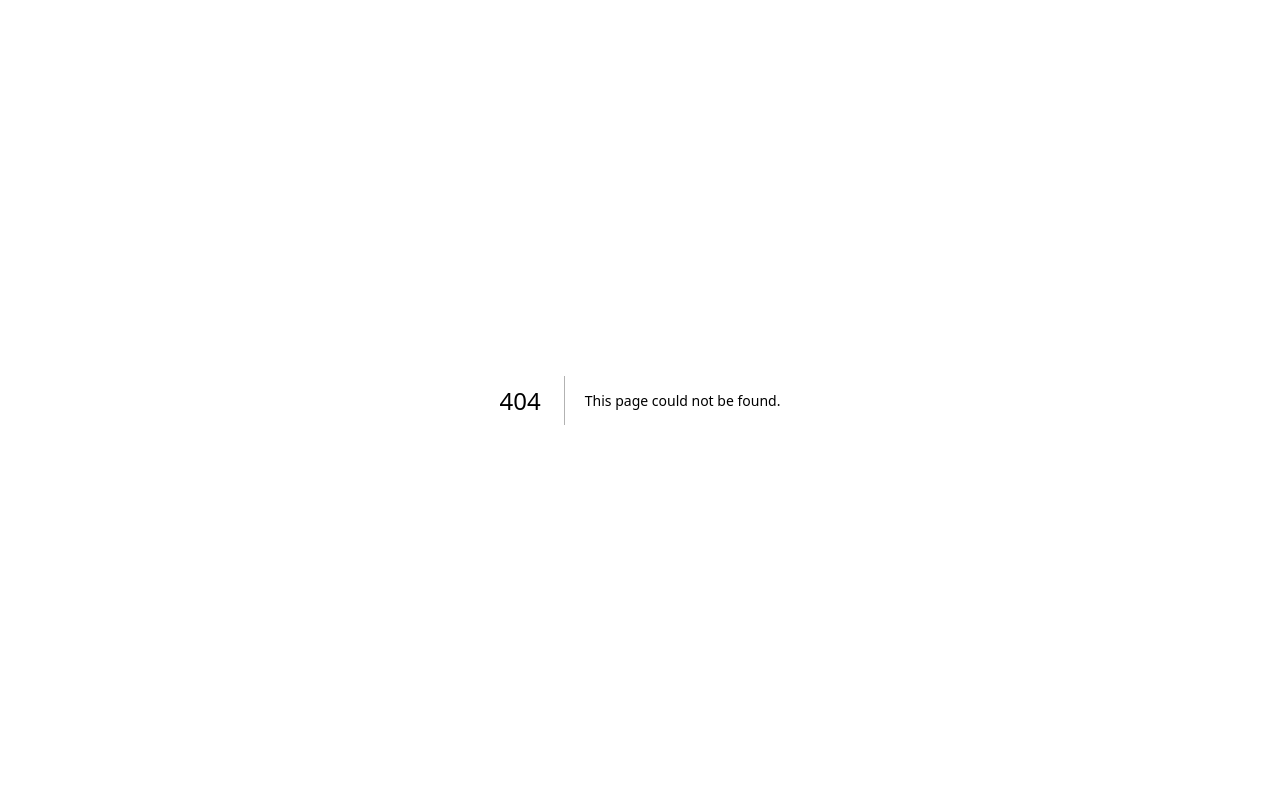
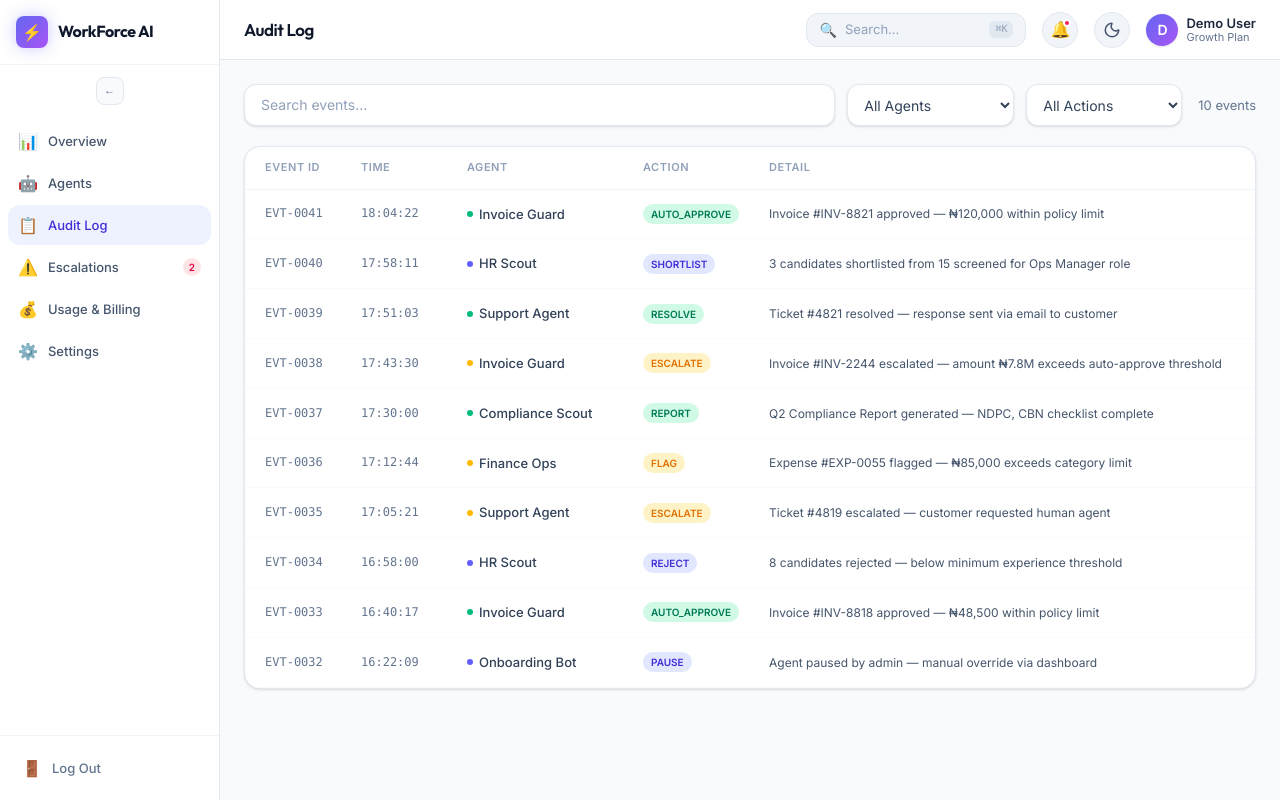
Before and after one commit to Pipe7-sudo/Agentic, a Next.js app in the folder frontend/: page /audit-log in a window 1280 px wide. Before the commit this address had no page. Built offline with nearby package versions, Linux system fonts and the light colour scheme.

Commit message:
feat(dashboard): add Audit Log with search, filters, and expandable rows

```diff
--- /dev/null
+++ b/frontend/src/app/(dashboard)/audit-log/page.tsx
@@ -0,0 +1,100 @@
+'use client';
+import { useState } from 'react';
+
+const LOGS = [
+  { id: 'EVT-0041', time: '18:04:22', agent: 'Invoice Guard',    action: 'AUTO_APPROVE',  detail: 'Invoice #INV-8821 approved — ₦120,000 within policy limit', type: 'success' },
+  { id: 'EVT-0040', time: '17:58:11', agent: 'HR Scout',         action: 'SHORTLIST',     detail: '3 candidates shortlisted from 15 screened for Ops Manager role', type: 'info' },
+  { id: 'EVT-0039', time: '17:51:03', agent: 'Support Agent',    action: 'RESOLVE',       detail: 'Ticket #4821 resolved — response sent via email to customer', type: 'success' },
+  { id: 'EVT-0038', time: '17:43:30', agent: 'Invoice Guard',    action: 'ESCALATE',      detail: 'Invoice #INV-2244 escalated — amount ₦7.8M exceeds auto-approve threshold', type: 'warning' },
+  { id: 'EVT-0037', time: '17:30:00', agent: 'Compliance Scout', action: 'REPORT',        detail: 'Q2 Compliance Report generated — NDPC, CBN checklist complete', type: 'success' },
+  { id: 'EVT-0036', time: '17:12:44', agent: 'Finance Ops',      action: 'FLAG',          detail: 'Expense #EXP-0055 flagged — ₦85,000 exceeds category limit', type: 'warning' },
+  { id: 'EVT-0035', time: '17:05:21', agent: 'Support Agent',    action: 'ESCALATE',      detail: 'Ticket #4819 escalated — customer requested human agent', type: 'warning' },
+  { id: 'EVT-0034', time: '16:58:00', agent: 'HR Scout',         action: 'REJECT',        detail: '8 candidates rejected — below minimum experience threshold', type: 'info' },
+  { id: 'EVT-0033', time: '16:40:17', agent: 'Invoice Guard',    action: 'AUTO_APPROVE',  detail: 'Invoice #INV-8818 approved — ₦48,500 within policy limit', type: 'success' },
+  { id: 'EVT-0032', time: '16:22:09', agent: 'Onboarding Bot',   action: 'PAUSE',         detail: 'Agent paused by admin — manual override via dashboard', type: 'info' },
+];
+
+const TYPE_STYLES: Record<string, string> = {
+  success: 'bg-emerald-100 dark:bg-emerald-500/15 text-emerald-700 dark:text-emerald-400',
+  warning: 'bg-amber-100 dark:bg-amber-500/15 text-amber-600 dark:text-amber-400',
+  info:    'bg-indigo-100 dark:bg-indigo-500/15 text-indigo-700 dark:text-indigo-400',
+};
+const DOT: Record<string, string> = {
+  success: 'bg-emerald-500', warning: 'bg-amber-400', info: 'bg-indigo-500',
+};
+
+const AGENTS = ['All Agents', 'Invoice Guard', 'HR Scout', 'Support Agent', 'Compliance Scout', 'Finance Ops', 'Onboarding Bot'];
+const ACTIONS = ['All Actions', 'AUTO_APPROVE', 'SHORTLIST', 'RESOLVE', 'ESCALATE', 'REPORT', 'FLAG', 'REJECT', 'PAUSE'];
+
+export default function AuditLogPage() {
+  const [agent, setAgent] = useState('All Agents');
+  const [action, setAction] = useState('All Actions');
+  const [search, setSearch] = useState('');
+  const [expanded, setExpanded] = useState<string | null>(null);
+
+  const filtered = LOGS.filter(l =>
+    (agent === 'All Agents' || l.agent === agent) &&
+    (action === 'All Actions' || l.action === action) &&
+    (search === '' || l.detail.toLowerCase().includes(search.toLowerCase()) || l.agent.toLowerCase().includes(search.toLowerCase()))
+  );
+
+  return (
+    <div className="max-w-[1100px] mx-auto flex flex-col gap-5">
+      {/* Filters */}
+      <div className="flex flex-wrap gap-3">
+        <input
+          value={search}
+          onChange={e => setSearch(e.target.value)}
+          placeholder="Search events…"
+          className="flex-1 min-w-[200px] px-4 py-2.5 rounded-xl border border-slate-200 dark:border-white/[0.07] bg-white dark:bg-[#080812] text-sm text-slate-800 dark:text-slate-200 placeholder:text-slate-400 dark:placeholder:text-slate-600 focus:outline-none focus:ring-2 focus:ring-indigo-500/50 shadow-sm dark:shadow-none"
+        />
+        <select value={agent} onChange={e => setAgent(e.target.value)}
+          className="px-3 py-2.5 rounded-xl border border-slate-200 dark:border-white/[0.07] bg-white dark:bg-[#080812] text-sm text-slate-700 dark:text-slate-300 focus:outline-none focus:ring-2 focus:ring-indigo-500/50 shadow-sm dark:shadow-none">
+          {AGENTS.map(a => <option key={a}>{a}</option>)}
+        </select>
+        <select value={action} onChange={e => setAction(e.target.value)}
+          className="px-3 py-2.5 rounded-xl border border-slate-200 dark:border-white/[0.07] bg-white dark:bg-[#080812] text-sm text-slate-700 dark:text-slate-300 focus:outline-none focus:ring-2 focus:ring-indigo-500/50 shadow-sm dark:shadow-none">
+          {ACTIONS.map(a => <option key={a}>{a}</option>)}
+        </select>
+        <span className="text-[13px] text-slate-500 dark:text-slate-500 self-center ml-1">{filtered.length} events</span>
+      </div>
+
+      {/* Table */}
+      <div className="bg-white dark:bg-[#080812] border border-slate-200 dark:border-white/[0.07] rounded-2xl shadow-sm dark:shadow-none overflow-hidden">
+        <div className="grid grid-cols-[80px_90px_160px_110px_1fr] gap-4 px-5 py-3 border-b border-slate-100 dark:border-white/[0.05] text-[11px] font-semibold uppercase tracking-wider text-slate-400 dark:text-slate-600">
+          <span>Event ID</span><span>Time</span><span>Agent</span><span>Action</span><span>Detail</span>
+        </div>
+        {filtered.length === 0 && (
+          <div className="py-16 text-center text-sm text-slate-400 dark:text-slate-600">No events match your filters.</div>
+        )}
+        {filtered.map(l => (
+          <div key={l.id}>
+            <div
+              onClick={() => setExpanded(expanded === l.id ? null : l.id)}
+              className="grid grid-cols-[80px_90px_160px_110px_1fr] gap-4 px-5 py-3.5 border-b border-slate-50 dark:border-white/[0.03] hover:bg-slate-50 dark:hover:bg-white/[0.02] cursor-pointer items-center"
+            >
+              <span className="text-[12px] font-mono text-slate-500 dark:text-slate-500">{l.id}</span>
+              <span className="text-[12px] text-slate-500 dark:text-slate-500 font-mono">{l.time}</span>
+              <div className="flex items-center gap-1.5">
+                <span className={`w-1.5 h-1.5 rounded-full shrink-0 ${DOT[l.type]}`} />
+                <span className="text-[13px] text-slate-700 dark:text-slate-300 font-medium truncate">{l.agent}</span>
+              </div>
+              <span className={`text-[10px] font-bold px-2 py-0.5 rounded-full w-fit ${TYPE_STYLES[l.type]}`}>{l.action}</span>
+              <span className="text-[12px] text-slate-600 dark:text-slate-400 truncate">{l.detail}</span>
+            </div>
+            {expanded === l.id && (
+              <div className="px-5 py-4 bg-slate-50 dark:bg-white/[0.02] border-b border-slate-100 dark:border-white/[0.05]">
+                <p className="text-[13px] text-slate-700 dark:text-slate-300 leading-[1.6] mb-2">{l.detail}</p>
+                <div className="flex gap-4 text-[11px] text-slate-500 dark:text-slate-500">
+                  <span>Agent: <strong className="text-slate-700 dark:text-slate-300">{l.agent}</strong></span>
+                  <span>Event: <strong className="text-slate-700 dark:text-slate-300">{l.id}</strong></span>
+                  <span>Time: <strong className="text-slate-700 dark:text-slate-300">{l.time} today</strong></span>
+                </div>
+              </div>
+            )}
+          </div>
+        ))}
+      </div>
+    </div>
+  );
+}
```
